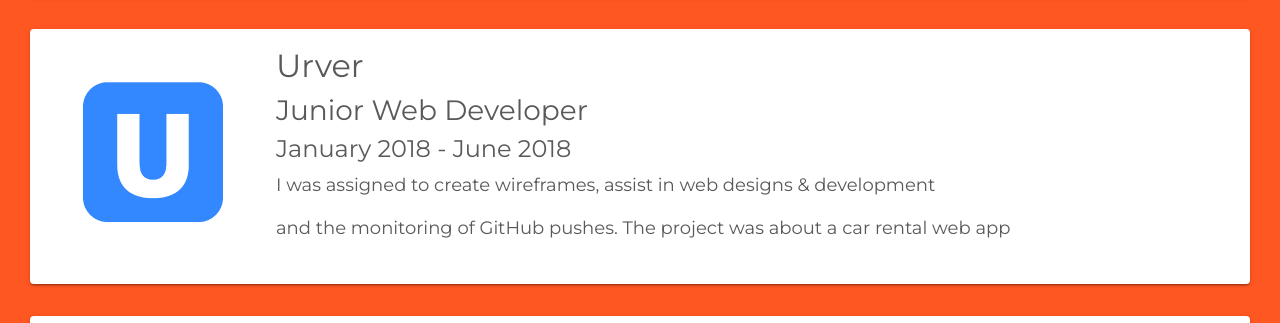
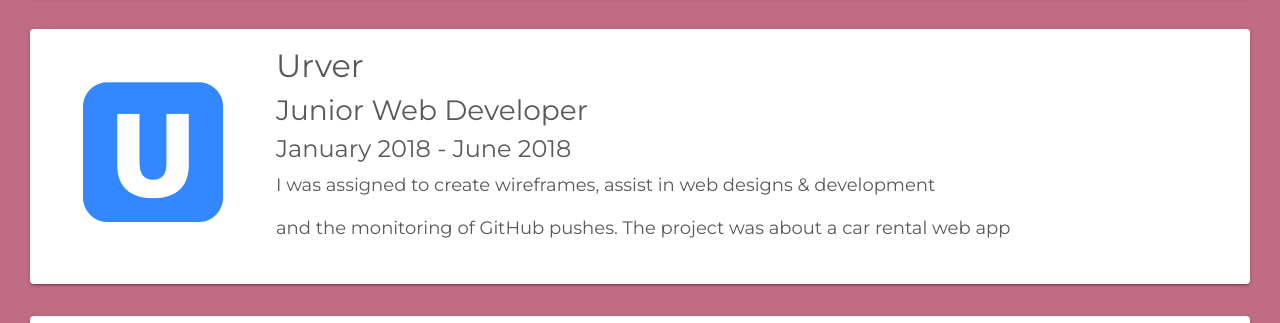
Before and after one commit to ajfunelas/Simple-Portfolio, a plain HTML site: page index.html in a window 1280 px wide. Shown: the part 925-1248 px from the top of the page. Drawn offline with nearby package versions, Linux system fonts and the light colour scheme.

Commit message:
Add files via upload

```diff
--- a/css/styles.css
+++ b/css/styles.css
@@ -10,7 +10,7 @@
   display: block;
 }
 body {
-  background-color:#303841;
+  background-color:#35477d; /* head color */
   /* background: linear-gradient(100deg,#FF5722,#00ADB5); */
   font-family: 'Montserrat', sans-serif;
   font-size: 18px;
@@ -95,7 +95,7 @@
   font-size: 80px;
 }
 .body {
-  background-color: #FF5722;
+  background-color: #c06c84; /* Body color */
   box-sizing: border-box;
   display: block;
 }
```
